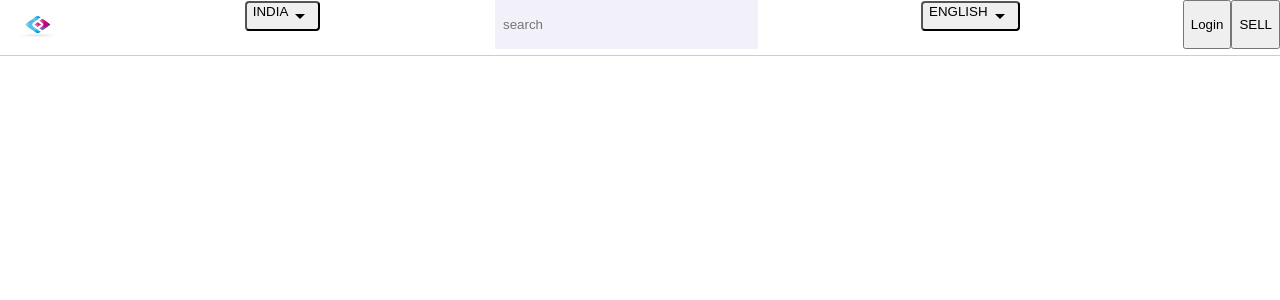
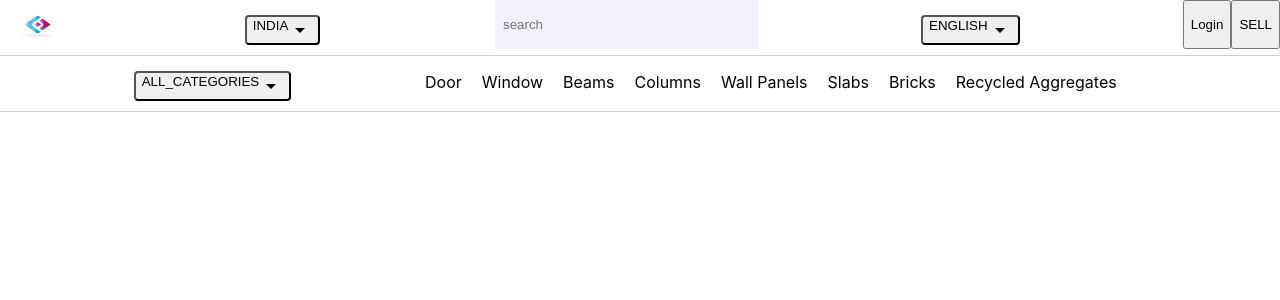
Before and after one commit to harsh408/material_passport_platform, a React (Create React App) app in the folder my-app/: page / in a window 1280 px wide. Shown: the top 300 px of the page. Built offline with nearby package versions, Linux system fonts and the light colour scheme.

Commit message:
adding components folder

```diff
--- a/my-app/src/App.js
+++ b/my-app/src/App.js
@@ -1,6 +1,6 @@
 import logo from './logo.svg';
 import './App.css';
-import DefaultLayout from './DefaultLayout'
+import DefaultLayout from './components/DefaultLayout'
 import './scss/style.css'
 
 function App() {
--- a/my-app/src/DefaultLayout.js
+++ b/my-app/src/components/DefaultLayout.js
@@ -1,6 +1,7 @@
 import React, {Component} from 'react';
 
 import Header from './header'
+import SecondHeader from './second_header'
 
 class DefaultLayout extends Component{
     render(){
@@ -9,6 +10,9 @@ class DefaultLayout extends Component{
                 <div fluid className="app-header">
                     <Header/>
                 </div>
+                <div fluid className='app-header'>
+                    <SecondHeader/>
+                </div>
             </React.Fragment>
         );
     }
--- a/my-app/src/header.js
+++ b/my-app/src/components/header.js
@@ -1,7 +1,7 @@
 import React, {Component} from 'react';
 import {Nav} from 'reactstrap';
 
-import logo from './utils/logo.jpg';
+import logo from './../utils/logo.jpg';
 
 import Dropdown from './dropdown'
 import Searchbar from './search_bar'
--- /dev/null
+++ b/my-app/src/components/second_header.js
@@ -0,0 +1,25 @@
+import React, {Component} from 'react';
+
+import Dropdown from './dropdown'
+
+class SecondHeader extends Component{
+    render(){
+        return(
+            <React.Fragment>
+                <div className='row-flex'>
+                    <Dropdown content={"ALL_CATEGORIES"}/>
+                    <p className='margin-right-16px'>Door</p>
+                    <p className='margin-right-16px'>Window</p>
+                    <p className='margin-right-16px'>Beams</p>
+                    <p className='margin-right-16px'>Columns</p>
+                    <p className='margin-right-16px'>Wall Panels</p>
+                    <p className='margin-right-16px'>Slabs</p>
+                    <p className='margin-right-16px'>Bricks</p>
+                    <p className='margin-right-16px'>Recycled Aggregates</p>
+                </div>
+            </React.Fragment>
+        )
+    }
+}
+
+export default SecondHeader;
--- a/my-app/src/scss/style.css
+++ b/my-app/src/scss/style.css
@@ -39,6 +39,7 @@
 .dropdown-toggle{
     border-radius: 0.25rem !important;
     text-align: center !important;
+    margin-top: 15px;
 }
 
 .dropdown-toggle-caret{
@@ -51,3 +52,7 @@
     border: none;
     padding : 0.5rem;
 }
+
+.margin-right-16px{
+    margin-right: 20px;
+}
```
Also changed, not shown: my-app/src/components/dropdown.js (renamed from my-app/src/dropdown.js), my-app/src/components/login_buttons.js (renamed from my-app/src/login_buttons.js), my-app/src/components/search_bar.js (renamed from my-app/src/search_bar.js), my-app/src/components/sell_button.js (renamed from my-app/src/sell_button.js).
